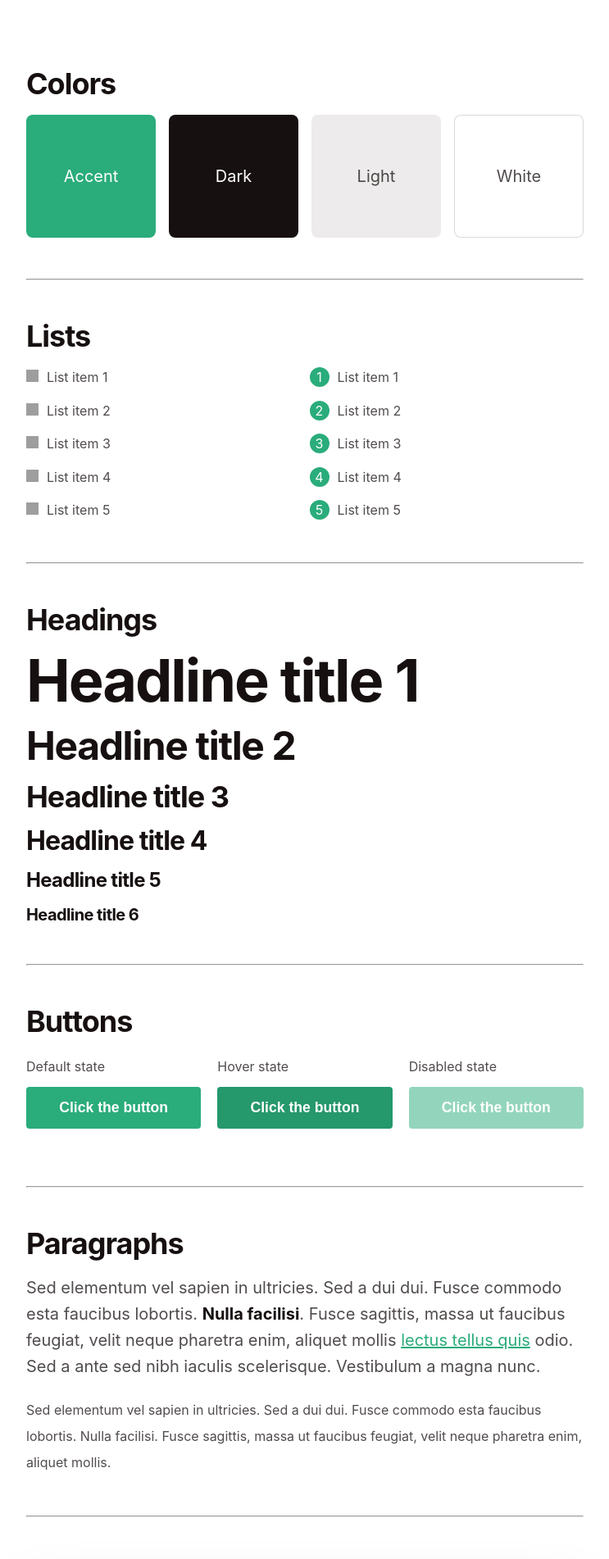
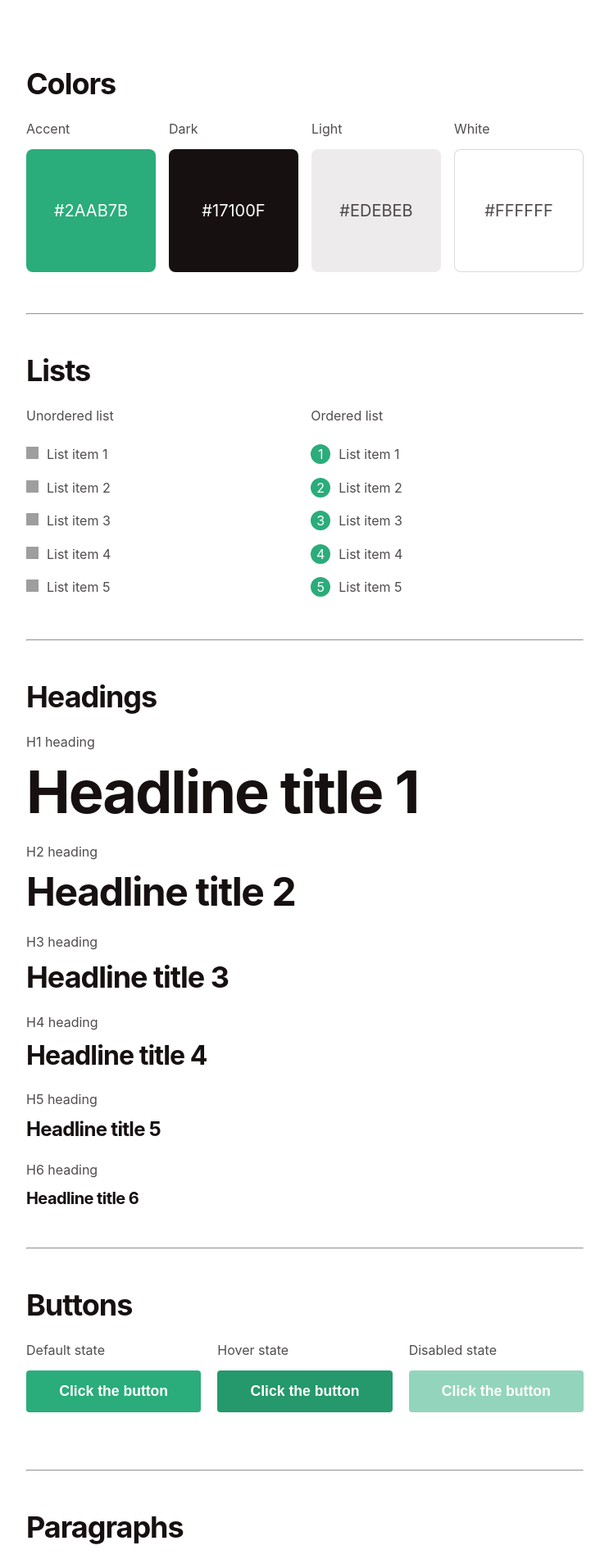
Before and after one commit to eriktailor/jekyll-sharp-styleguide, a Jekyll site: the page built from index.md, in a window 1280 px wide, cut to the strip 0-1902 px from the top of the page. Shown: the whole strip at 82% size, without its empty margins (268-1011 px from the left). Built offline with Jekyll 4.4.1, drawn with Linux system fonts in a browser that asks for light colours; some of the changed text lies outside the part shown; grey boxes are pictures that could not be loaded.

Commit message:
label texts added to every component

```diff
--- a/_includes/colors.html
+++ b/_includes/colors.html
@@ -1,16 +1,28 @@
 <h3>Colors</h3>
 
 <div class="color-swatches">
-    <div class="color-item bg-accent">
-        <p class="text-white">Accent</p>
+    <div class="color-item">
+        <p class="mb-1"><small>Accent</small></p>
+        <figure class="bg-accent">
+            <p class="text-white">#2AAB7B</p>
+        </figure>
     </div>
-    <div class="color-item bg-dark">
-        <p class="text-white">Dark</p>
+    <div class="color-item">
+        <p class="mb-1"><small>Dark</small></p>
+        <figure class="bg-dark">
+            <p class="text-white">#17100F</p>
+        </figure>
     </div>
-    <div class="color-item bg-light">
-        <p>Light</p>
+    <div class="color-item">
+        <p class="mb-1"><small>Light</small></p>
+        <figure class="bg-light">
+            <p>#EDEBEB</p>
+        </figure>
     </div>
-    <div class="color-item bg-white" style="box-shadow: inset 0px 0px 0 1px rgba(0,0,0,0.15)">
-        <p>White</p>
+    <div class="color-item">
+        <p class="mb-1"><small>White</small></p>
+        <figure class="bg-white" style="box-shadow: inset 0px 0px 0 1px rgba(0,0,0,0.15)">
+            <p>#FFFFFF</p>
+        </figure>
     </div>
 </div>
--- a/_includes/headings.html
+++ b/_includes/headings.html
@@ -1,8 +1,14 @@
 <h3>Headings</h3>
 
+<p class="mb-1"><small>H1 heading</small></p>
 <h1>Headline title 1</h1>
+<p class="mb-1"><small>H2 heading</small></p>
 <h2>Headline title 2</h2>
+<p class="mb-1"><small>H3 heading</small></p>
 <h3>Headline title 3</h3>
+<p class="mb-1"><small>H4 heading</small></p>
 <h4>Headline title 4</h4>
+<p class="mb-1"><small>H5 heading</small></p>
 <h5>Headline title 5</h5>
+<p class="mb-1"><small>H6 heading</small></p>
 <h6>Headline title 6</h6>
--- a/_includes/lightbox.html
+++ b/_includes/lightbox.html
@@ -1,3 +1,4 @@
 <h3>Lightbox</h3>
 
+<p class="mb-1"><small>Click to open lightbox</small></p>
 <img class="allow-lightbox" src="assets/img/lightbox.jpg">
--- a/_includes/lists.html
+++ b/_includes/lists.html
@@ -2,6 +2,7 @@
 
 <div class="row">
     <div class="col">
+        <p><small>Unordered list</small></p>
         <ul>
             <li>List item 1</li>
             <li>List item 2</li>
@@ -11,6 +12,7 @@
         </ul>
     </div>
     <div class="col">
+        <p><small>Ordered list</small></p>
         <ol>
             <li>List item 1</li>
             <li>List item 2</li>
--- a/_includes/paragraphs.html
+++ b/_includes/paragraphs.html
@@ -1,4 +1,7 @@
 <h3>Paragraphs</h3>
 
+<p class="mb-1"><small>Body copy</small></p>
 <p>Sed elementum vel sapien in ultricies. Sed a dui dui. Fusce commodo esta faucibus lobortis. <b>Nulla facilisi</b>. Fusce sagittis, massa ut faucibus feugiat, velit neque pharetra enim, aliquet mollis <a href="#">lectus tellus quis</a> odio. Sed a ante sed nibh iaculis scelerisque. Vestibulum a magna nunc.</p>
+
+<p class="mb-1"><small>Small text</small></p>
 <p><small>Sed elementum vel sapien in ultricies. Sed a dui dui. Fusce commodo esta faucibus lobortis. Nulla facilisi. Fusce sagittis, massa ut faucibus feugiat, velit neque pharetra enim, aliquet mollis.</small></p>
--- a/_sass/_colors.scss
+++ b/_sass/_colors.scss
@@ -7,11 +7,12 @@
     grid-template-columns: repeat(auto-fill, minmax(150px, 1fr));
     grid-gap: 1rem;
     .color-item {
-        display: flex;
-        align-items: center;
-        justify-content: center;
-        border-radius: $border-radius;
-        height: 150px;
+        figure {
+            height: 150px;
+            border-radius: $border-radius;
+            line-height: 150px;
+            text-align: center;
+        }
         p {
             margin-bottom: 0;
         }
```
Also changed, not shown: README.md, 2 other files.
